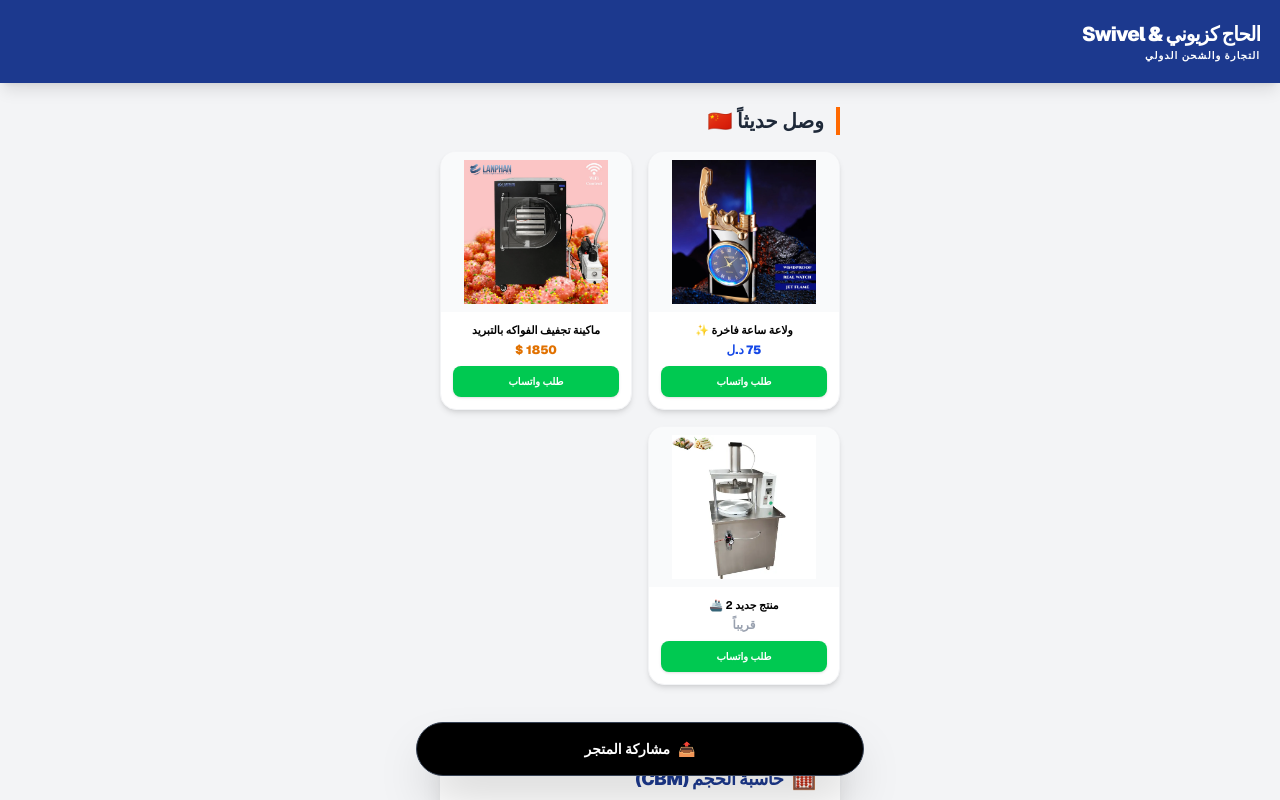
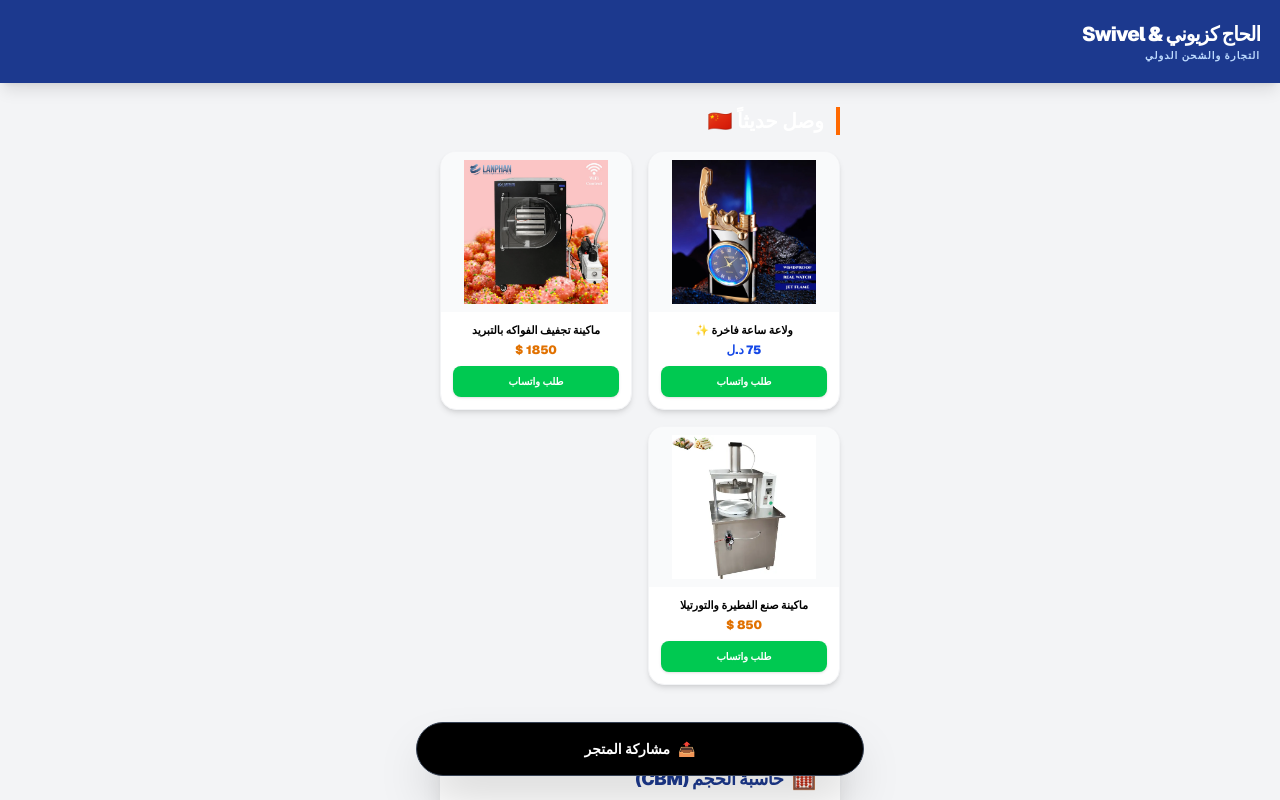
Before and after one commit to alisabree15-star/kazioni-store, a Next.js app: page / in a window 1280 px wide. Shown: the top 800 px of the page. Built offline with nearby package versions, Linux system fonts and the light colour scheme.

Commit message:
تعديل المنتج الثالث وسعره بالذهبي

```diff
--- a/src/app/page.tsx
+++ b/src/app/page.tsx
@@ -44,20 +44,20 @@ export default function Home() {
   const products = [
     { id: 1, name: "ولاعة ساعة فاخرة ✨", img: "/images/product1.jpg", price: "75 د.ل", pColor: "text-blue-700" },
     { id: 2, name: "ماكينة تجفيف الفواكه بالتبريد", img: "/images/product2.jpg", price: "1850 $", pColor: "text-amber-600" },
-    { id: 3, name: "منتج جديد 2 🚢", img: "/images/product3.jpg", price: "قريباً", pColor: "text-gray-400" }
+    { id: 3, name: "ماكينة صنع الفطيرة والتورتيلا", img: "/images/product3.jpg", price: "850 $", pColor: "text-amber-600" }
   ];
 
   return (
     <main className="min-h-screen bg-gray-100 text-right font-sans text-black pb-32" dir="rtl">
-      <nav className="bg-blue-900 text-white p-5 shadow-lg sticky top-0 z-50 flex justify-between items-center text-white">
+      <nav className="bg-blue-900 text-white p-5 shadow-lg sticky top-0 z-50 flex justify-between items-center">
         <div>
-          <h1 className="text-xl font-black tracking-tighter text-white">الحاج كزيوني & Swivel</h1>
-          <p className="text-[10px] text-blue-200 font-bold uppercase tracking-widest text-white">التجارة والشحن الدولي</p>
+          <h1 className="text-xl font-black tracking-tighter">الحاج كزيوني & Swivel</h1>
+          <p className="text-[10px] text-blue-200 font-bold uppercase tracking-widest">التجارة والشحن الدولي</p>
         </div>
       </nav>
 
       <section className="p-6 max-w-md mx-auto">
-        <h3 className="text-xl font-bold text-gray-800 mb-4 border-r-4 border-orange-500 pr-3">وصل حديثاً 🇨🇳</h3>
+        <h3 className="text-xl font-bold text-gray-800 mb-4 border-r-4 border-orange-500 pr-3 text-white">وصل حديثاً 🇨🇳</h3>
         <div className="grid grid-cols-2 gap-4">
           {products.map((product) => (
             <div key={product.id} className="bg-white rounded-2xl overflow-hidden shadow-md border border-gray-100 flex flex-col">
@@ -96,7 +96,7 @@ export default function Home() {
 
       <div className="fixed bottom-6 left-6 right-6 max-w-md mx-auto z-50">
         {copyMsg && <div className="bg-black text-white text-[10px] py-2 px-4 rounded-full mb-2 text-center shadow-xl">تم نسخ الرابط! ✅</div>}
-        <button onClick={shareSite} className="w-full bg-black text-white py-4 rounded-full font-bold shadow-2xl flex items-center justify-center gap-2 border border-gray-700 text-sm text-white">
+        <button onClick={shareSite} className="w-full bg-black text-white py-4 rounded-full font-bold shadow-2xl flex items-center justify-center gap-2 border border-gray-700 text-sm">
           <span>📤</span> مشاركة المتجر
         </button>
       </div>
```
